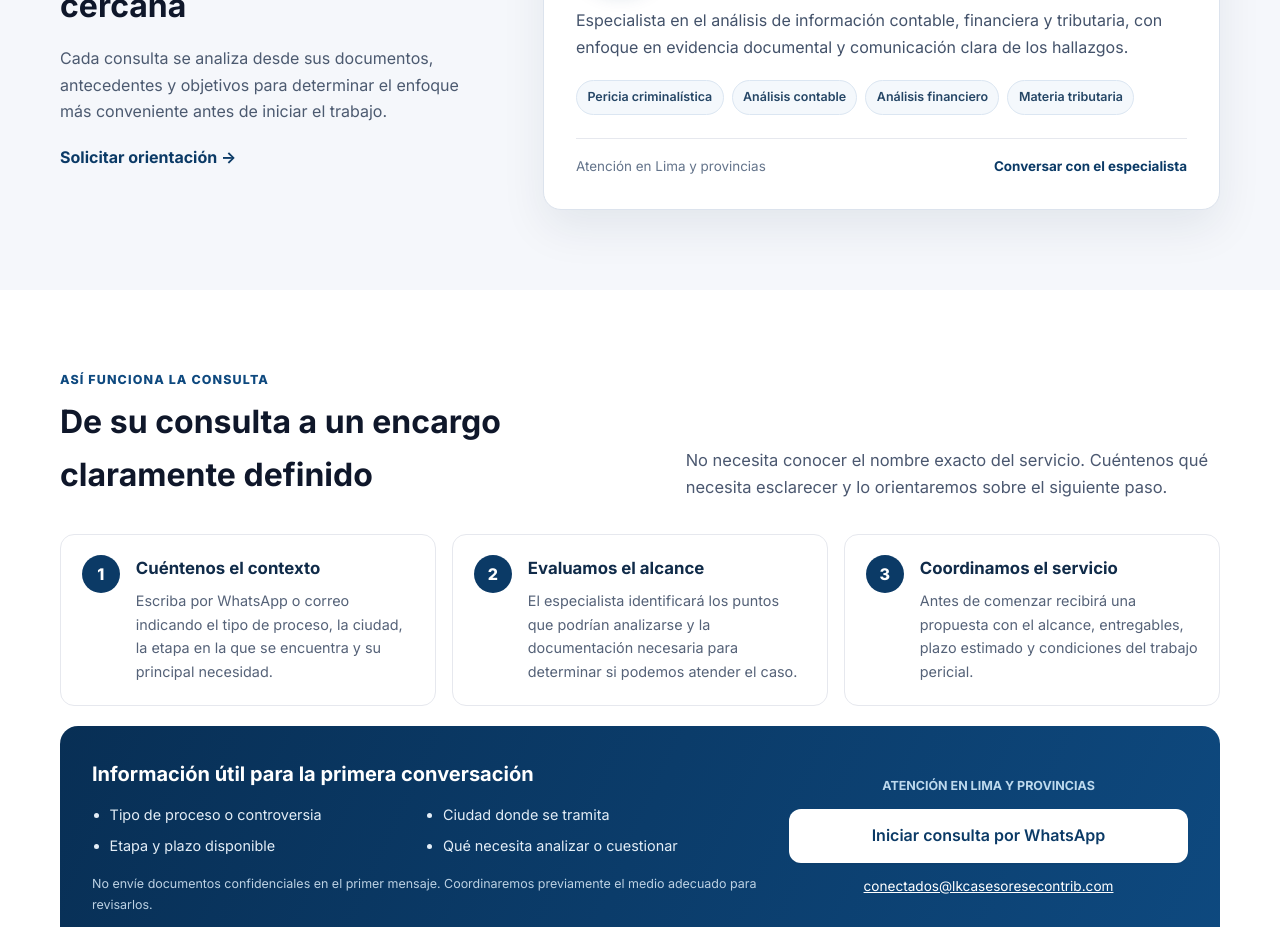
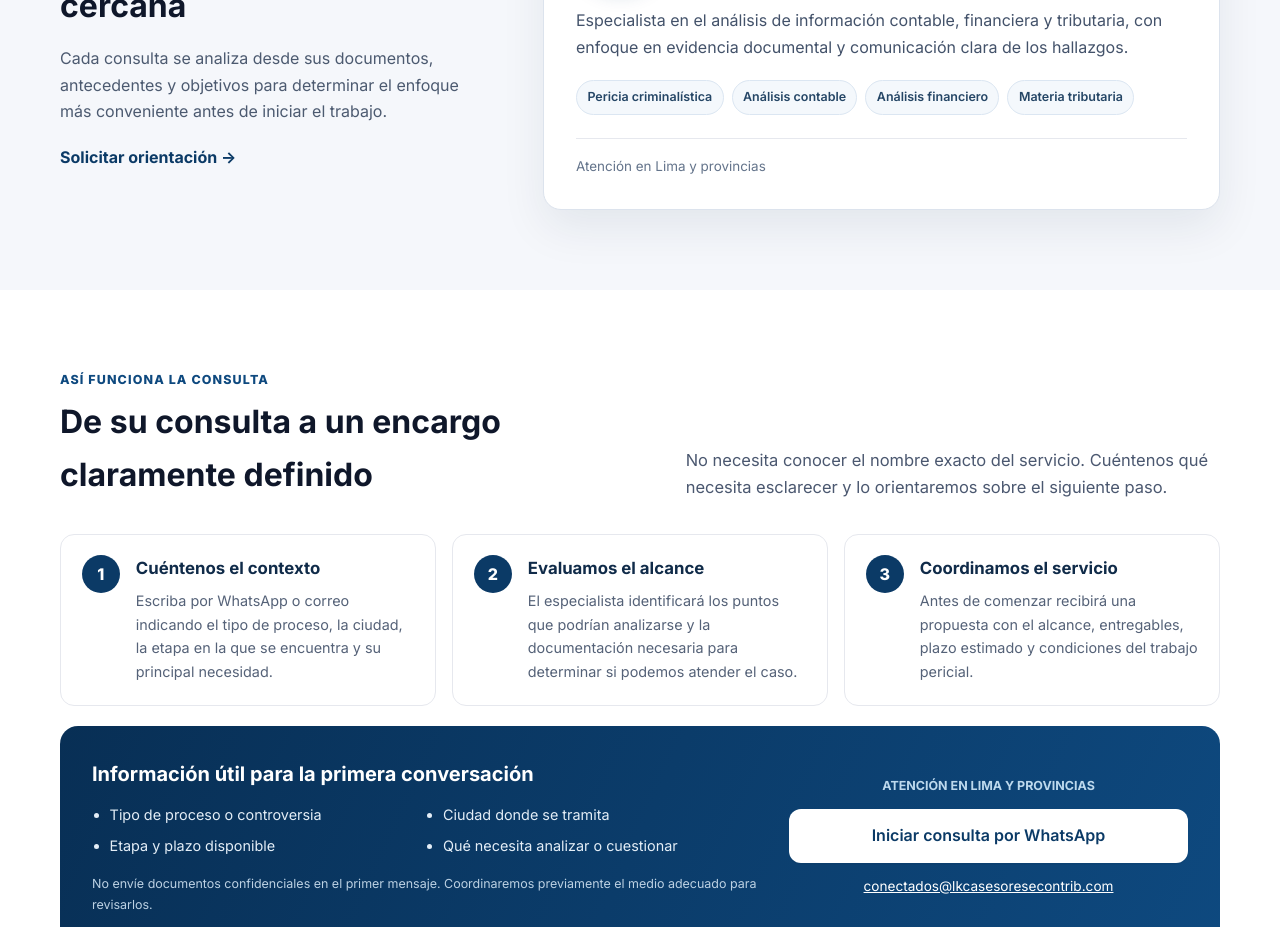
Before and after one commit to RamiroGuzmanCh/LKC, an Angular app: page / in a window 1280 px wide. Shown: the part 2720-3647 px from the top of the page. Built offline with nearby package versions, Linux system fonts and the light colour scheme.

Commit message:
refactor: remove duplicate specialist contact link

```diff
--- a/src/app/components/team/team.component.html
+++ b/src/app/components/team/team.component.html
@@ -25,7 +25,6 @@
       </div>
       <div class="expert-profile__footer">
         <span>Atención en Lima y provincias</span>
-        <a href="tel:+51962308589">Conversar con el especialista</a>
       </div>
     </article>
   </div>
--- a/src/styles.css
+++ b/src/styles.css
@@ -614,9 +614,7 @@ img {
 .expert-profile__bio { margin: 1.25rem 0; color: #43526a; }
 .expert-profile__areas { display: flex; flex-wrap: wrap; gap: 0.5rem; }
 .expert-profile__areas span { padding: 0.4rem 0.65rem; border: 1px solid #dbe6f2; border-radius: 999px; color: #254666; background: #f4f8fc; font-size: 0.78rem; font-weight: 600; }
-.expert-profile__footer { display: flex; justify-content: space-between; gap: 1rem; margin-top: 1.4rem; padding-top: 1rem; border-top: 1px solid var(--line); color: #64748b; font-size: 0.84rem; }
-.expert-profile__footer a { color: var(--brand); font-weight: 700; text-decoration: none; }
-.expert-profile__footer a:hover { text-decoration: underline; }
+.expert-profile__footer { margin-top: 1.4rem; padding-top: 1rem; border-top: 1px solid var(--line); color: #64748b; font-size: 0.84rem; }
 
 /* Consulta */
 .consultation { background: #fff; }
```
